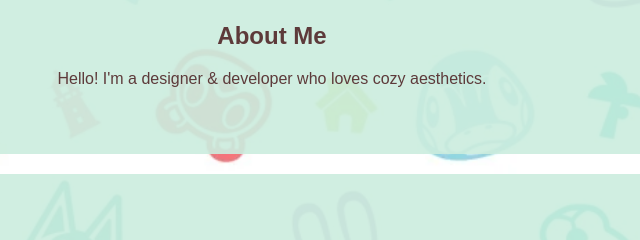
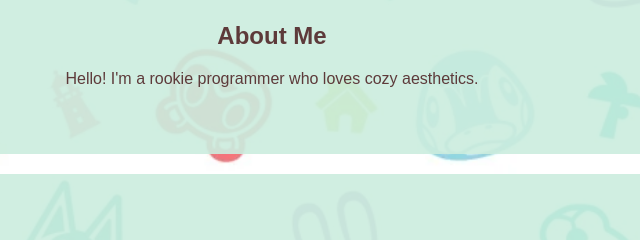
Before and after one commit to Munosei/Munosei.github.io, a plain HTML site: page index.html in a window 1280 px wide. Shown: the part 244-484 px from the top of the page, 368-1008 px from the left. Drawn offline with Linux system fonts and the light colour scheme.

Commit message:
Update index.html

```diff
--- a/index.html
+++ b/index.html
@@ -28,7 +28,7 @@
 
     <section id="about">
         <h2>About Me</h2>
-        <p>Hello! I'm a designer & developer who loves cozy aesthetics.</p>
+        <p>Hello! I'm a rookie programmer who loves cozy aesthetics.</p>
     </section>
 
     <section id="projects">
```
